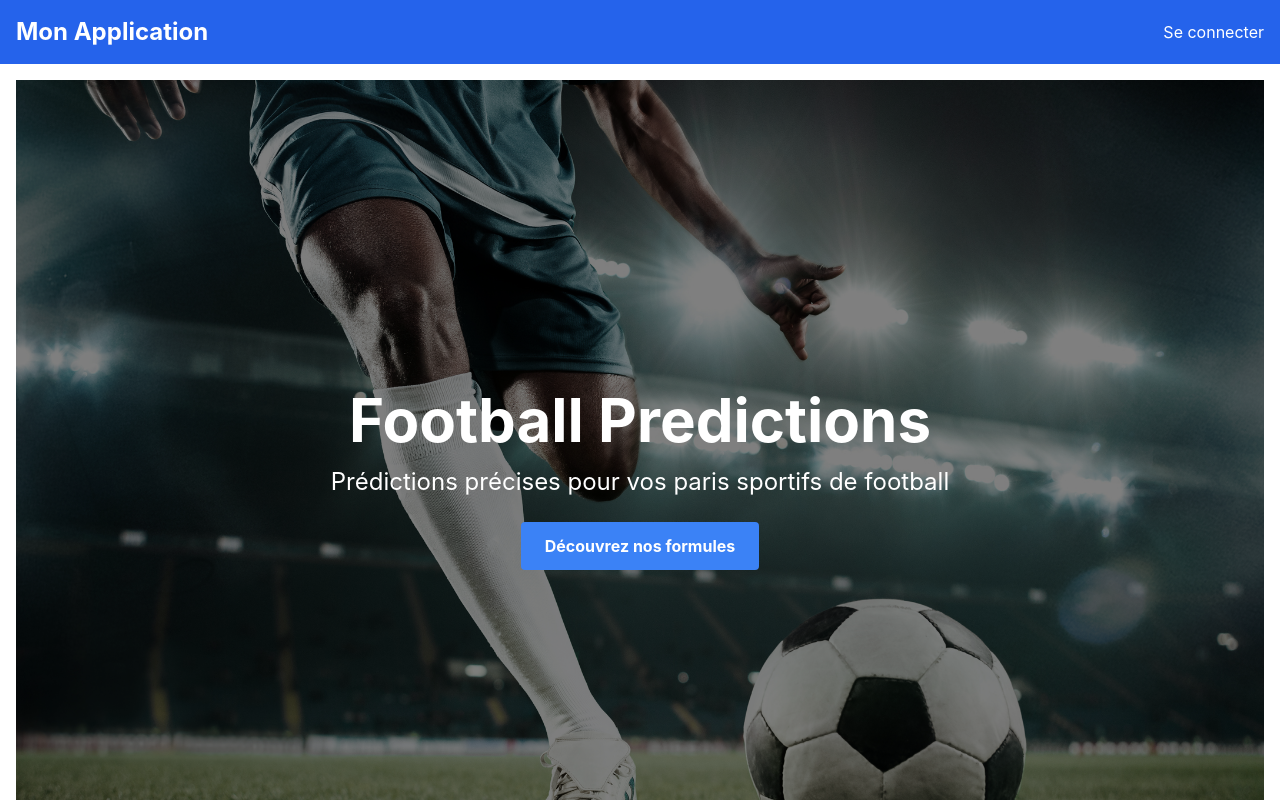
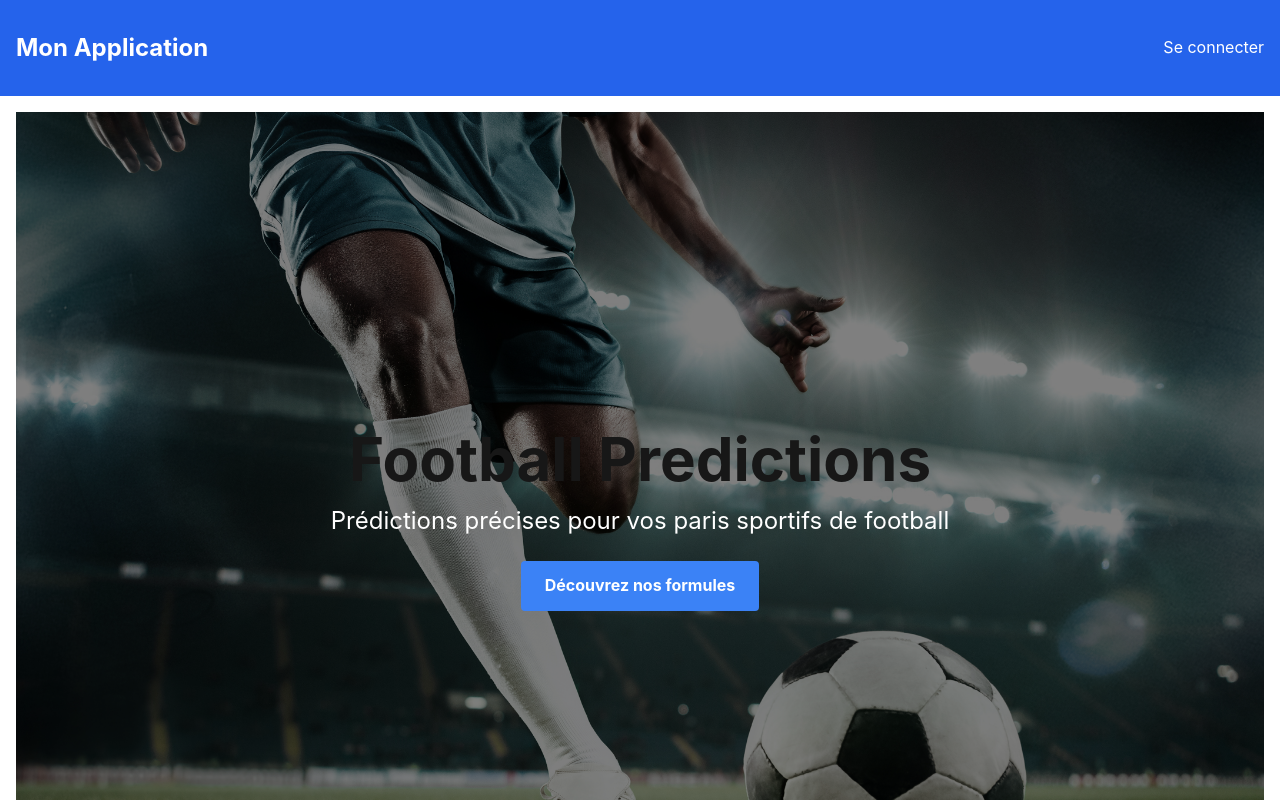
Before and after one commit to Ksper94/my-football, a Next.js app: page / in a window 1280 px wide. Shown: the top 800 px of the page. Built offline with nearby package versions, Linux system fonts and the light colour scheme; no server answers.

Commit message:
Message décrivant vos modifications

```diff
--- a/styles/globals.css
+++ b/styles/globals.css
@@ -6,6 +6,8 @@
 :root {
   --background: #ffffff; /* Fond blanc */
   --foreground: #171717; /* Texte noir */
+  --link-color: #1d4ed8; /* Couleur des liens */
+  --link-hover-color: #2563eb; /* Couleur des liens au survol */
 }
 
 /* Thème sombre */
@@ -13,25 +15,44 @@
   :root {
     --background: #0a0a0a; /* Fond noir */
     --foreground: #ededed; /* Texte gris clair */
+    --link-color: #60a5fa; /* Couleur des liens (bleu clair) */
+    --link-hover-color: #3b82f6; /* Couleur des liens au survol */
   }
 }
 
 /* Styles globaux pour le body */
 body {
-  color: var(--foreground);
-  background-color: var(--background);
-  font-family: 'Inter', sans-serif; /* Utilisation de la police Inter */
+  color: var(--foreground); /* Couleur principale du texte */
+  background-color: var(--background); /* Couleur principale du fond */
+  font-family: 'Inter', sans-serif; /* Police moderne et lisible */
   transition: background-color 0.3s, color 0.3s; /* Transition douce entre les thèmes */
+  line-height: 1.6; /* Espacement optimal pour le texte */
 }
 
 /* Styles globaux pour les liens */
 a {
-  color: #1d4ed8; /* Bleu Tailwind */
+  color: var(--link-color); /* Couleur dynamique des liens */
   text-decoration: none;
-  transition: color 0.3s;
+  transition: color 0.3s; /* Transition douce sur la couleur des liens */
 }
 
 a:hover {
-  color: #2563eb; /* Bleu Tailwind plus foncé */
-  text-decoration: underline;
+  color: var(--link-hover-color); /* Couleur au survol dynamique */
+  text-decoration: underline; /* Ajouter un soulignement au survol */
 }
+
+/* Assurez une visibilité optimale pour les titres */
+h1, h2, h3, h4, h5, h6 {
+  color: var(--foreground); /* Toujours bien contrasté */
+  font-weight: 700; /* Mettre les titres en gras */
+  margin: 1rem 0; /* Ajout d'un espacement pour l'accessibilité */
+}
+
+/* Classes utilitaires pour améliorer la visibilité */
+.text-visible {
+  color: var(--foreground) !important; /* Toujours visible */
+}
+
+.bg-visible {
+  background-color: var(--background) !important; /* Contraste clair */
+}
```
